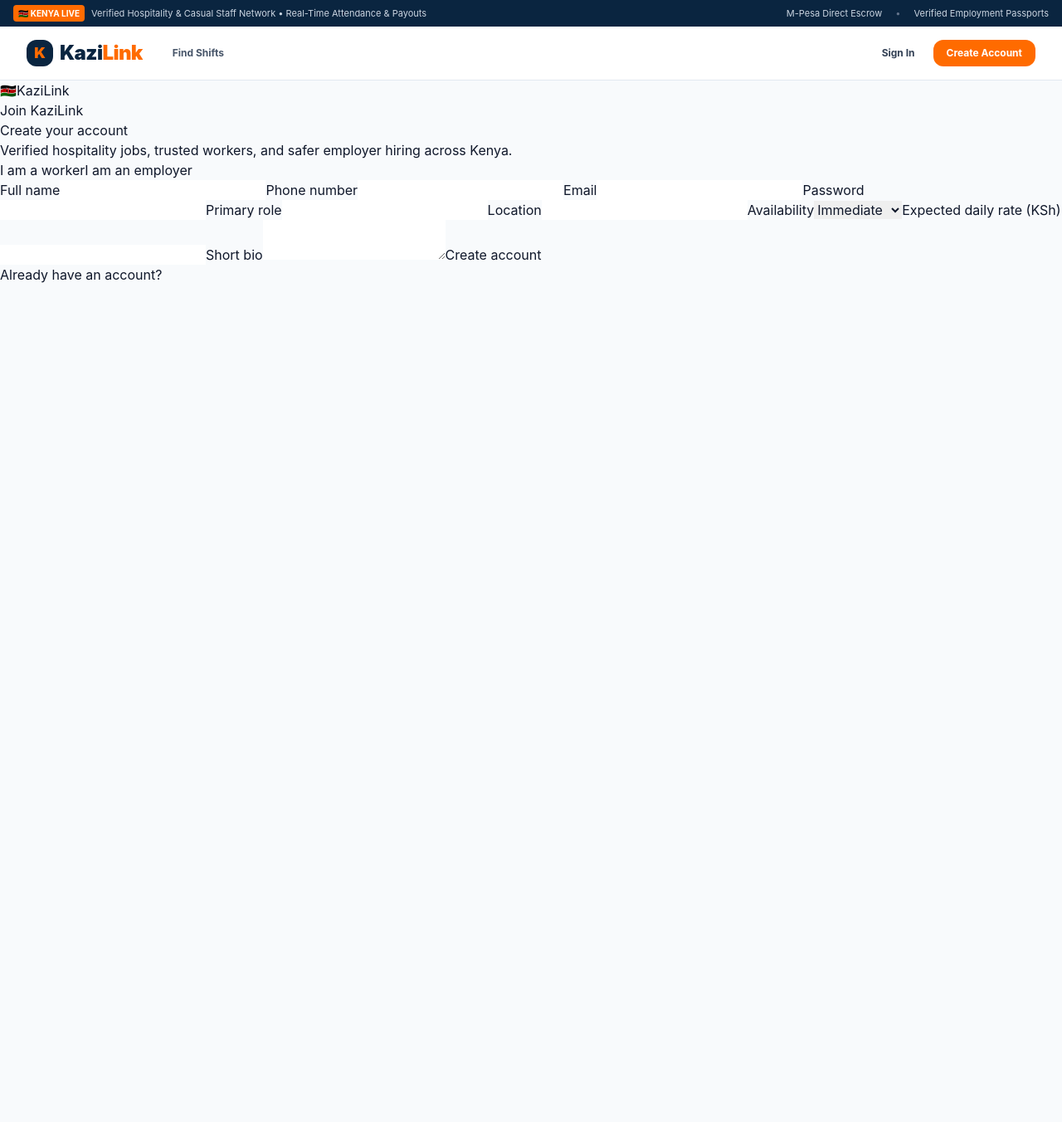
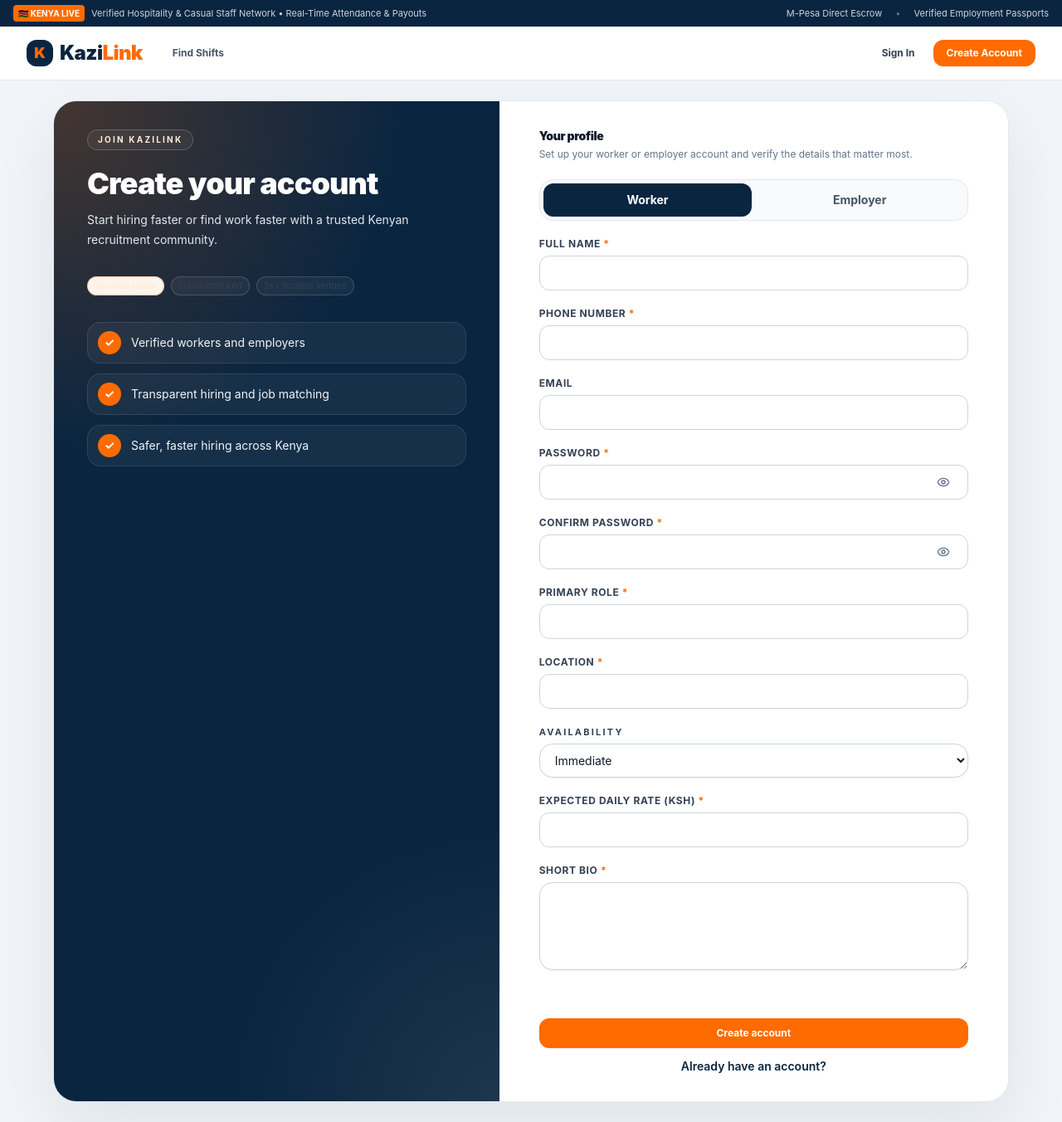
Before and after one commit to dant30/kazilink, a React (Vite) app in the folder frontend/: page /register in a window 1280 px wide. Shown: the whole page at 83% size. Before the commit the page ends 800 px from the top, so only its background shows below. Built offline with nearby package versions, Linux system fonts and the light colour scheme; no server answers.

Commit message:
ui components and establishments refactor

```diff
--- a/frontend/src/features/auth/components/AuthField.tsx
+++ b/frontend/src/features/auth/components/AuthField.tsx
@@ -1,15 +1,67 @@
-// frontend/src/features/auth/components/AuthField.tsx
-import type { InputHTMLAttributes, TextareaHTMLAttributes } from 'react'
+import { useState, type InputHTMLAttributes, type TextareaHTMLAttributes } from 'react'
+import { Eye, EyeOff } from 'lucide-react'
 
-type Props = { label: string; multiline?: boolean } & InputHTMLAttributes<HTMLInputElement> & TextareaHTMLAttributes<HTMLTextAreaElement>
+import { FormField } from '../../../shared/components/forms/FormField'
+import { Input } from '../../../shared/components/ui/Input'
 
-export function AuthField({ label, multiline = false, className, ...props }: Props) {
-  const fieldClassName = ['auth-input', className].filter(Boolean).join(' ')
+type Props = {
+  label: string
+  multiline?: boolean
+  helperText?: string
+  error?: string
+} & InputHTMLAttributes<HTMLInputElement> &
+  TextareaHTMLAttributes<HTMLTextAreaElement>
+
+export function AuthField({
+  label,
+  multiline = false,
+  helperText,
+  error,
+  className,
+  type,
+  ...props
+}: Props) {
+  const [showPassword, setShowPassword] = useState(false)
+
+  if (multiline) {
+    return (
+      <FormField label={label} required={Boolean(props.required)} error={error} helperText={helperText}>
+        <textarea
+          {...props}
+          rows={props.rows ?? 4}
+          className={[
+            'w-full rounded-2xl border border-slate-300 bg-white px-3.5 py-3 text-sm text-slate-900 placeholder-slate-400 shadow-sm transition-all duration-150 focus:border-[#0A2540] focus:outline-none focus:ring-4 focus:ring-[#0A2540]/10',
+            error ? 'border-rose-500 focus:border-rose-500 focus:ring-rose-200' : '',
+            className ?? '',
+          ]
+            .filter(Boolean)
+            .join(' ')}
+        />
+      </FormField>
+    )
+  }
+
+  const isPasswordField = type === 'password'
 
   return (
-    <label className="auth-field">
-      <span className="auth-field__label">{label}</span>
-      {multiline ? <textarea {...props} className={fieldClassName} /> : <input {...props} className={fieldClassName} />}
-    </label>
+    <FormField label={label} required={Boolean(props.required)} error={error} helperText={helperText}>
+      <Input
+        className={className}
+        type={isPasswordField ? (showPassword ? 'text' : 'password') : type}
+        {...props}
+        rightIcon={
+          isPasswordField ? (
+            <button
+              type="button"
+              onClick={() => setShowPassword((current) => !current)}
+              className="flex h-8 w-8 items-center justify-center rounded-full text-slate-500 transition hover:bg-slate-100 hover:text-[#0A2540]"
+              aria-label={showPassword ? 'Hide password' : 'Show password'}
+            >
+              {showPassword ? <EyeOff className="h-4 w-4" /> : <Eye className="h-4 w-4" />}
+            </button>
+          ) : undefined
+        }
+      />
+    </FormField>
   )
 }
--- a/frontend/src/features/auth/components/AuthPanel.tsx
+++ b/frontend/src/features/auth/components/AuthPanel.tsx
@@ -1,23 +1,69 @@
-//frontend/src/features/auth/components/AuthPanel.tsx
 import type { ReactNode } from 'react'
 
-export function AuthPanel({ eyebrow, title, children }: { eyebrow: string; title: string; children: ReactNode }) {
+import { Badge } from '../../../shared/components/ui/Badge'
+
+export function AuthPanel({
+  eyebrow,
+  title,
+  subtitle,
+  children,
+}: {
+  eyebrow: string
+  title: string
+  subtitle?: string
+  children: ReactNode
+}) {
+  const features = [
+    'Verified workers and employers',
+    'Transparent hiring and job matching',
+    'Safer, faster hiring across Kenya',
+  ]
+
   return (
-    <section className="auth-panel">
-      <div className="auth-panel__card">
-        <aside className="auth-panel__aside">
-          <div className="auth-brand">
-            <span className="auth-brand__badge">🇰🇪</span>
-            <span className="auth-brand__text">KaziLink</span>
+    <section className="min-h-screen bg-slate-100 px-3 py-4 sm:px-5 lg:px-8 lg:py-6">
+      <div className="mx-auto grid min-h-[calc(100vh-2rem)] max-w-6xl overflow-hidden rounded-[28px] border border-slate-200 bg-white shadow-[0_30px_80px_rgba(15,23,42,0.08)] lg:grid-cols-[1.05fr_1.2fr]">
+        <aside className="relative overflow-hidden bg-[#0A2540] px-5 py-6 text-white sm:px-7 lg:px-10 lg:py-8">
+          <div className="absolute inset-0 bg-[radial-gradient(circle_at_top_left,_rgba(255,107,0,0.24),_transparent_32%),radial-gradient(circle_at_bottom_right,_rgba(255,255,255,0.08),_transparent_25%)]" />
+
+          <div className="relative z-10 flex h-full flex-col">
+            <div className="space-y-4 lg:space-y-5">
+              <span className="inline-flex rounded-full border border-white/20 bg-white/5 px-3 py-1 text-[10px] font-bold uppercase tracking-[0.22em] text-orange-100">
+                {eyebrow}
+              </span>
+
+              <div className="space-y-3">
+                <h1 className="text-2xl font-black tracking-tight text-white sm:text-3xl lg:text-4xl">{title}</h1>
+                {subtitle && <p className="max-w-md text-sm leading-6 text-slate-200">{subtitle}</p>}
+              </div>
+            </div>
+
+            <div className="mt-6 flex flex-wrap gap-2 lg:mt-8">
+              <Badge variant="orange" size="sm" className="!rounded-full border-[#FFB980]/60 bg-[#FF6B00]/15 text-orange-100">
+                Verified talent
+              </Badge>
+              <Badge variant="neutral" size="sm" className="!rounded-full border-white/15 bg-white/5 text-slate-100">
+                Fraud checked
+              </Badge>
+              <Badge variant="neutral" size="sm" className="!rounded-full border-white/15 bg-white/5 text-slate-100">
+                2k+ trusted venues
+              </Badge>
+            </div>
+
+            <div className="mt-6 space-y-3 lg:mt-8">
+              {features.map((feature) => (
+                <div key={feature} className="flex items-center gap-3 rounded-2xl border border-white/10 bg-white/5 px-3 py-2.5 backdrop-blur-sm">
+                  <span className="flex h-7 w-7 items-center justify-center rounded-full bg-[#FF6B00] text-sm font-bold text-white">✓</span>
+                  <span className="text-sm text-slate-100">{feature}</span>
+                </div>
+              ))}
+            </div>
+
           </div>
-          <span className="eyebrow">{eyebrow}</span>
-          <h1>{title}</h1>
-          <p>
-            Verified hospitality jobs, trusted workers, and safer employer hiring across Kenya.
-          </p>
         </aside>
 
-        <div className="auth-panel__content">{children}</div>
+        <div className="flex items-center justify-center bg-white px-4 py-5 sm:px-6 lg:px-12 lg:py-8">
+          <div className="w-full max-w-xl">{children}</div>
+        </div>
       </div>
     </section>
   )
--- a/frontend/src/features/auth/pages/LoginPage.tsx
+++ b/frontend/src/features/auth/pages/LoginPage.tsx
@@ -1,7 +1,8 @@
-// frontend/src/features/auth/pages/LoginPage.tsx
 import { useState, type FormEvent } from 'react'
 import { Link, useLocation, useNavigate } from 'react-router-dom'
 
+import { FormActions } from '../../../shared/components/forms/FormActions'
+import { FormSection } from '../../../shared/components/forms/FormSection'
 import { AuthField, AuthPanel } from '../components'
 import { login } from '../services'
 import { authStore } from '../store'
@@ -13,6 +14,7 @@ export function LoginPage() {
   const [password, setPassword] = useState('')
   const [error, setError] = useState('')
   const [saving, setSaving] = useState(false)
+
   async function submit(event: FormEvent) {
     event.preventDefault()
     setSaving(true)
@@ -22,7 +24,7 @@ export function LoginPage() {
       const response = await login(phone, password)
       authStore.setSession(response.user, response.tokens)
       const requestedPath = (location.state as { from?: { pathname?: string } } | null)?.from?.pathname
-      const roleDashboard = (response.user.is_staff || response.user.is_superuser)
+      const roleDashboard = response.user.is_staff || response.user.is_superuser
         ? '/admin'
         : response.user.is_employer && !response.user.is_worker
           ? '/dashboard/employer'
@@ -37,8 +39,14 @@ export function LoginPage() {
   }
 
   return (
-    <AuthPanel eyebrow="Welcome back" title="Sign in to KaziLink">
-      <form className="auth-form" onSubmit={submit}>
+    <AuthPanel
+      eyebrow="Welcome back"
+      title="Sign in to KaziLink"
+      subtitle="Access verified work opportunities and manage trusted hiring in one secure place."
+    >
+      <FormSection title="Welcome back" description="Use your registered phone number and password to continue.">
+        <div className="pb-24 sm:pb-0">
+          <form className="space-y-5" onSubmit={submit}>
             <AuthField
               label="Phone number"
               required
@@ -46,6 +54,7 @@ export function LoginPage() {
               value={phone}
               onChange={(event) => setPhone(event.target.value)}
             />
+
             <AuthField
               label="Password"
               required
@@ -54,15 +63,43 @@ export function LoginPage() {
               value={password}
               onChange={(event) => setPassword(event.target.value)}
             />
-        {error && <div className="feedback error">{error}</div>}
-        <button className="button button-primary" disabled={saving} type="submit">
-          {saving ? 'Signing in...' : 'Sign in'}
-        </button>
-        <div className="auth-links">
-          <Link to="/forgot-password">Forgot password?</Link>
-          <Link to="/register">Create an account</Link>
+
+            {error && (
+              <div className="rounded-2xl border border-rose-200 bg-rose-50 px-3.5 py-2.5 text-sm font-medium text-rose-700">
+                {error}
               </div>
+            )}
+
           </form>
+        </div>
+
+        <div className="fixed inset-x-0 bottom-0 z-20 border-t border-slate-200 bg-white/90 px-3 py-2.5 shadow-[0_-8px_24px_rgba(15,23,42,0.08)] backdrop-blur-sm sm:static sm:border-0 sm:bg-transparent sm:shadow-none sm:px-0 sm:py-0 sm:pt-4">
+          <div className="mx-auto max-w-xl sm:max-w-none">
+            <div className="space-y-2 sm:space-y-3">
+              <FormActions
+                submitLabel={saving ? 'Signing in...' : 'Sign in'}
+                loading={saving}
+                align="center"
+                className="border-t-0 pt-0"
+                fullWidth
+              />
+
+              <div className="flex items-center justify-between gap-3 text-sm">
+                <Link className="font-semibold text-[#0A2540] transition hover:text-[#FF6B00]" to="/forgot-password">
+                  Forgot password?
+                </Link>
+                <Link className="font-semibold text-[#0A2540] transition hover:text-[#FF6B00]" to="/register">
+                  Create an account
+                </Link>
+              </div>
+            </div>
+          </div>
+        </div>
+      </FormSection>
+
+      <div className="mt-4 rounded-2xl border border-slate-200 bg-slate-50 px-3 py-2 text-center text-[11px] font-medium text-slate-600">
+        Protected by secure KaziLink authentication and verified employer profiles.
+      </div>
     </AuthPanel>
   )
 }
--- a/frontend/src/features/auth/pages/RegisterPage.tsx
+++ b/frontend/src/features/auth/pages/RegisterPage.tsx
@@ -1,7 +1,8 @@
-// frontend/src/features/auth/pages/RegisterPage.tsx
 import { useState, type FormEvent } from 'react'
 import { Link, useNavigate } from 'react-router-dom'
 
+import { FormActions } from '../../../shared/components/forms/FormActions'
+import { FormSection } from '../../../shared/components/forms/FormSection'
 import { AuthField, AuthPanel } from '../components'
 import { register } from '../services'
 
@@ -13,6 +14,7 @@ export function RegisterPage() {
     full_name: '',
     email: '',
     password: '',
+    confirm_password: '',
     primary_role: '',
     location: '',
     availability: 'immediate',
@@ -22,6 +24,7 @@ export function RegisterPage() {
   })
   const [error, setError] = useState('')
   const [saving, setSaving] = useState(false)
+
   const update = (key: keyof typeof form, value: string) =>
     setForm((current) => ({ ...current, [key]: value }))
 
@@ -30,8 +33,19 @@ export function RegisterPage() {
     setSaving(true)
     setError('')
 
+    if (form.password.length < 8) {
+      setError('Password must be at least 8 characters long.')
+      setSaving(false)
+      return
+    }
+
+    if (form.password !== form.confirm_password) {
+      setError('Passwords do not match.')
+      setSaving(false)
+      return
+    }
+
     try {
-      // Build payload with proper validation
       const payload: Record<string, unknown> = {
         phone: form.phone.trim(),
         full_name: form.full_name.trim(),
@@ -39,7 +53,6 @@ export function RegisterPage() {
         role,
       }
 
-      // Add optional fields if they have values
       if (form.email.trim()) payload.email = form.email.trim()
 
       if (role === 'worker') {
@@ -82,7 +95,7 @@ export function RegisterPage() {
       navigate(
         `/verify-phone?phone=${encodeURIComponent(form.phone)}${
           response.verification_code ? `&code=${response.verification_code}` : ''
-        }`
+        }`,
       )
     } catch (reason) {
       setError(reason instanceof Error ? reason.message : 'Unable to create your account.')
@@ -92,23 +105,41 @@ export function RegisterPage() {
   }
 
   return (
-    <AuthPanel eyebrow="Join KaziLink" title="Create your account">
-      <form className="auth-form" onSubmit={submit}>
-        <div className="role-toggle" role="group" aria-label="Account type">
+    <AuthPanel
+      eyebrow="Join KaziLink"
+      title="Create your account"
+      subtitle="Start hiring faster or find work faster with a trusted Kenyan recruitment community."
+    >
+      <FormSection title="Your profile" description="Set up your worker or employer account and verify the details that matter most.">
+        <div className="pb-24 sm:pb-0">
+          <form className="space-y-5" onSubmit={submit}>
+            <div className="rounded-2xl border border-slate-200 bg-slate-50 p-1">
+              <div className="grid grid-cols-2 gap-1" role="group" aria-label="Account type">
                 <button
-            className={role === 'worker' ? 'selected' : ''}
                   type="button"
                   onClick={() => setRole('worker')}
+                  className={[
+                    'rounded-xl px-3 py-2.5 text-sm font-bold transition-all',
+                    role === 'worker'
+                      ? 'bg-[#0A2540] text-white shadow-sm'
+                      : 'text-slate-600 hover:bg-white hover:text-slate-900',
+                  ].join(' ')}
                 >
-            I am a worker
+                  Worker
                 </button>
                 <button
-            className={role === 'employer' ? 'selected' : ''}
                   type="button"
                   onClick={() => setRole('employer')}
+                  className={[
+                    'rounded-xl px-3 py-2.5 text-sm font-bold transition-all',
+                    role === 'employer'
+                      ? 'bg-[#FF6B00] text-white shadow-sm'
+                      : 'text-slate-600 hover:bg-white hover:text-slate-900',
+                  ].join(' ')}
                 >
-            I am an employer
+                  Employer
                 </button>
+              </div>
             </div>
 
             <AuthField
@@ -139,6 +170,15 @@ export function RegisterPage() {
               value={form.password}
               onChange={(event) => update('password', event.target.value)}
             />
+            <AuthField
+              label="Confirm password"
+              required
+              minLength={8}
+              type="password"
+              autoComplete="new-password"
+              value={form.confirm_password}
+              onChange={(event) => update('confirm_password', event.target.value)}
+            />
 
             {role === 'worker' ? (
               <>
@@ -154,10 +194,10 @@ export function RegisterPage() {
                   value={form.location}
                   onChange={(event) => update('location', event.target.value)}
                 />
-            <label className="auth-field">
-              <span className="auth-field__label">Availability</span>
+                <div className="space-y-1.5 text-left">
+                  <label className="block text-[11px] font-bold uppercase tracking-[0.2em] text-slate-700">Availability</label>
                   <select
-                className="auth-input"
+                    className="w-full rounded-2xl border border-slate-300 bg-white px-3.5 py-2.5 text-sm text-slate-900 shadow-sm transition-all duration-150 focus:border-[#0A2540] focus:outline-none focus:ring-4 focus:ring-[#0A2540]/10"
                     value={form.availability}
                     onChange={(event) => update('availability', event.target.value)}
                   >
@@ -166,7 +206,7 @@ export function RegisterPage() {
                     <option value="full_time">Full time</option>
                     <option value="part_time">Part time</option>
                   </select>
-            </label>
+                </div>
                 <AuthField
                   label="Expected daily rate (KSh)"
                   required
@@ -179,6 +219,7 @@ export function RegisterPage() {
                   label="Short bio"
                   required
                   multiline
+                  rows={4}
                   value={form.bio}
                   onChange={(event) => update('bio', event.target.value)}
                 />
@@ -192,15 +233,34 @@ export function RegisterPage() {
               />
             )}
 
-        {error && <div className="feedback error">{error}</div>}
-        <button type="submit" className="button button-primary" disabled={saving}>
-          {saving ? 'Creating account...' : 'Create account'}
-        </button>
+            {error && (
+              <div className="rounded-2xl border border-rose-200 bg-rose-50 px-3.5 py-2.5 text-sm font-medium text-rose-700">
+                {error}
+              </div>
+            )}
+          </form>
+        </div>
 
-        <div className="auth-links">
-          <Link to="/login">Already have an account?</Link>
+        <div className="fixed inset-x-0 bottom-0 z-20 border-t border-slate-200 bg-white/90 px-3 py-2.5 shadow-[0_-8px_24px_rgba(15,23,42,0.08)] backdrop-blur-sm sm:static sm:border-0 sm:bg-transparent sm:shadow-none sm:px-0 sm:py-0 sm:pt-4">
+          <div className="mx-auto max-w-xl sm:max-w-none">
+            <div className="space-y-2 sm:space-y-3">
+              <FormActions
+                submitLabel={saving ? 'Creating account...' : 'Create account'}
+                loading={saving}
+                align="center"
+                className="border-t-0 pt-0"
+                fullWidth
+              />
+
+              <div className="text-center text-sm text-slate-600">
+                <Link className="font-semibold text-[#0A2540] transition hover:text-[#FF6B00]" to="/login">
+                  Already have an account?
+                </Link>
               </div>
-      </form>
+            </div>
+          </div>
+        </div>
+      </FormSection>
     </AuthPanel>
   )
 }
--- a/frontend/src/features/auth/pages/VerifyPhonePage.tsx
+++ b/frontend/src/features/auth/pages/VerifyPhonePage.tsx
@@ -1,7 +1,7 @@
-// frontend/src/features/auth/pages/VerifyPhonePage.tsx
 import { useState, type FormEvent } from 'react'
 import { useNavigate, useSearchParams } from 'react-router-dom'
 
+import { Button } from '../../../shared/components/ui/Button'
 import { AuthField, AuthPanel } from '../components'
 import { verifyPhone } from '../services'
 import { authStore } from '../store'
@@ -31,8 +31,12 @@ export function VerifyPhonePage() {
   }
 
   return (
-    <AuthPanel eyebrow="One last step" title="Verify your phone">
-      <form className="auth-form" onSubmit={submit}>
+    <AuthPanel
+      eyebrow="One last step"
+      title="Verify your phone"
+      subtitle="Confirm your number to activate your KaziLink account and get started."
+    >
+      <form className="space-y-5" onSubmit={submit}>
         <AuthField
           label="Phone number"
           required
@@ -47,10 +51,16 @@ export function VerifyPhonePage() {
           value={code}
           onChange={(event) => setCode(event.target.value)}
         />
-        {error && <div className="feedback error">{error}</div>}
-        <button className="button button-primary" disabled={saving} type="submit">
+
+        {error && (
+          <div className="rounded-2xl border border-rose-200 bg-rose-50 px-3.5 py-2.5 text-sm font-medium text-rose-700">
+            {error}
+          </div>
+        )}
+
+        <Button type="submit" variant="primary" size="lg" className="w-full" isLoading={saving}>
           {saving ? 'Verifying...' : 'Verify phone'}
-        </button>
+        </Button>
       </form>
     </AuthPanel>
   )
--- a/frontend/src/shared/components/forms/FormActions.tsx
+++ b/frontend/src/shared/components/forms/FormActions.tsx
@@ -10,6 +10,7 @@ export interface FormActionsProps {
   align?: 'left' | 'center' | 'right' | 'between'
   className?: string
   extraActions?: React.ReactNode
+  fullWidth?: boolean
 }
 
 export const FormActions: React.FC<FormActionsProps> = ({
@@ -21,6 +22,7 @@ export const FormActions: React.FC<FormActionsProps> = ({
   align = 'right',
   className = '',
   extraActions,
+  fullWidth = false,
 }) => {
   const alignmentClasses = {
     left: 'justify-start',
@@ -49,7 +51,7 @@ export const FormActions: React.FC<FormActionsProps> = ({
       <button
         type="submit"
         disabled={loading || disabled}
-        className="inline-flex items-center justify-center gap-2 rounded-xl bg-[#FF6B00] px-5 py-2.5 text-xs font-bold text-white shadow-sm hover:bg-[#E55F00] transition-colors disabled:opacity-50"
+        className={`inline-flex items-center justify-center gap-2 rounded-xl bg-[#FF6B00] px-5 py-2.5 text-xs font-bold text-white shadow-sm transition-colors hover:bg-[#E55F00] disabled:opacity-50 ${fullWidth ? 'w-full' : ''}`}
       >
         {loading && <Loader2 className="h-3.5 w-3.5 animate-spin" />}
         {submitLabel}
```
Also changed, not shown: frontend/src/features/auth/pages/ForgotPasswordPage.tsx (+20 -2 lines). Lines whose indentation alone changed are shown as unchanged.
